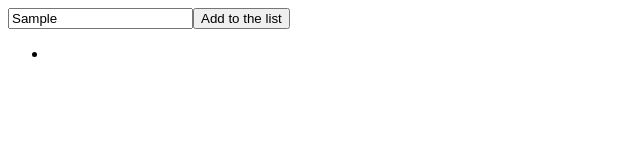
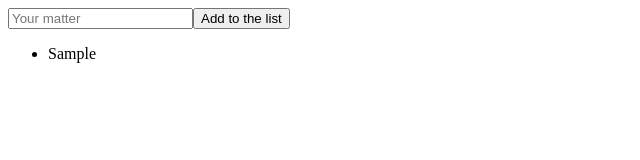
Before and after one commit to RuslanKondratuk/react-welcome, a React (Create React App) app: page / in a window 1280 px wide. Both pictures are taken after typing "Sample" into the empty fields and a click on the button "Add to the list". Shown: the top 160 px of the page, without its empty margins (0-640 px from the left). Built offline with nearby package versions, Linux system fonts and the light colour scheme.

Commit message:
HomeTask Done

```diff
--- /dev/null
+++ b/src/components/ToDoList/Input/index.js
@@ -0,0 +1,29 @@
+import React from 'react';
+
+function Input (props) {
+
+    const toogle = (event) => {
+        const value1 = event.target.value;
+        props.callBackParent(value1)
+    }
+
+    const push = (event) => {
+        event.preventDefault();
+        props.pushList()
+    }
+
+    return (
+        <form>
+            <input
+                 type='text'
+                 placeholder = 'Your matter'
+                 name = 'matter'
+                 value={props.inputValue}
+                onChange = {toogle}
+            />
+            <button onClick = {push}>Add to the list</button>
+        </form>
+    );
+}
+
+export default Input;
--- a/src/components/ToDoList/List/index.js
+++ b/src/components/ToDoList/List/index.js
@@ -1,18 +1,16 @@
-import React, { Component } from 'react';
+import React from 'react';
 
-class List extends Component {
+function List(props) {
 
-
-
-    render() {
-            return (
-                <ul>
-                    <li><p>{this.props.matter}</p></li>
-                </ul>
-            );
-
-        }
-
-}
+        const list = props.data;
+        return (
+            <ul>
+                {list.map((el) => {
+                return <li key={el}>{el}</li>
+                }
+                )}
+            </ul>
+        );
+    };
 
 export default List;
--- a/src/components/ToDoList/index.js
+++ b/src/components/ToDoList/index.js
@@ -1,46 +1,39 @@
 import React, { Component } from 'react';
 import List from './List';
+import Input from './Input';
 
 class ToDoList extends Component {
     constructor(props) {
         super(props);
         this.state = {
             value: '',
+            listDone: [],
         }
     }
 
-    submitForm = (event) => {
-        event.preventDefault();
+    handler = (value) => {
         this.setState({
-
-            isList: true
-        })
-    }
-    renderList = (matter) => {
-        return <List mat={matter}/>
-    }
-    handler = ({target: {value}}) => {
-        this.setState({
-            matter: value
+            value: value
         })
     }
 
+    pushDoneList = () => {
+        const data = this.state.value;
+        const clearData = '';
+        const arrayList = this.state.listDone.slice();
+        this.setState({
+            value: clearData,
+            listDone: arrayList.concat([data])
+        });
+    }
+
+
     render() {
-        const value = this.state.value;
+        const listData = this.state.listDone;
         return (
             <>
-            <form>
-                <input
-                    type='text'
-                    placeholder = 'Your matter'
-                    name = 'matter'
-                    onChange = {this.handler}
-                />
-                <button onClick={this.submitForm}>Add to the list</button>
-            </form>
-            <div>
-                {this.renderList()}
-            </div>
+            <Input inputValue={this.state.value} callBackParent={this.handler} pushList={this.pushDoneList} />
+            <List data = {listData}/>
             </>
         );
     }
```
